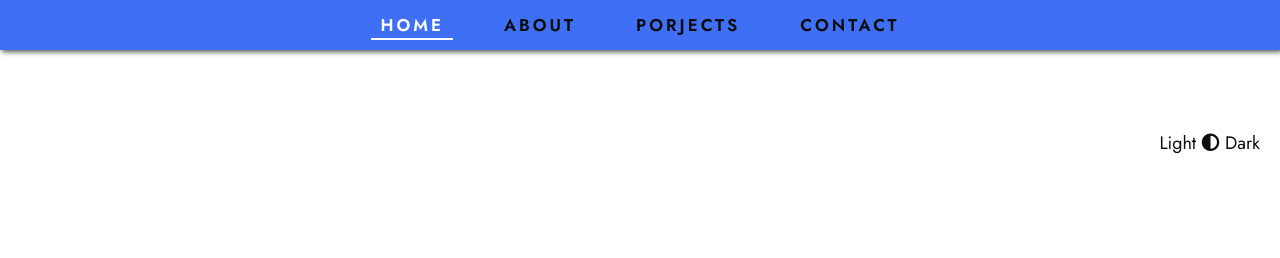
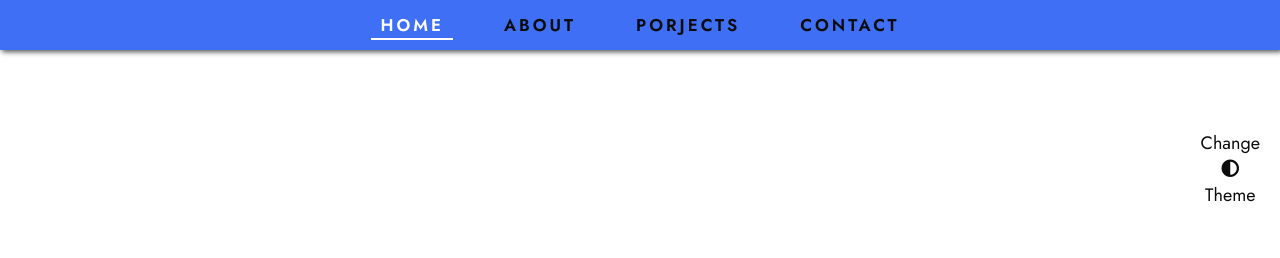
Before and after one commit to Shaik-Mansoor6549/My-Site, a plain HTML site: page index.html in a window 1280 px wide. Shown: the top 258 px of the page. Drawn offline with Linux system fonts and the light colour scheme.

Commit message:
Update index.html

```diff
--- a/index.html
+++ b/index.html
@@ -27,8 +27,8 @@
       </nav>
 
       <!-- End of Navbar -->
-      <button id="theme-toggle" class="theme-toggle-btn">Light
-        <i class="fas fa-adjust"></i> Dark
+      <button id="theme-toggle" class="theme-toggle-btn">Change<br>
+        <i class="fas fa-adjust"></i><br>Theme
       </button>
 
       <!-- Section 1 -->
```
